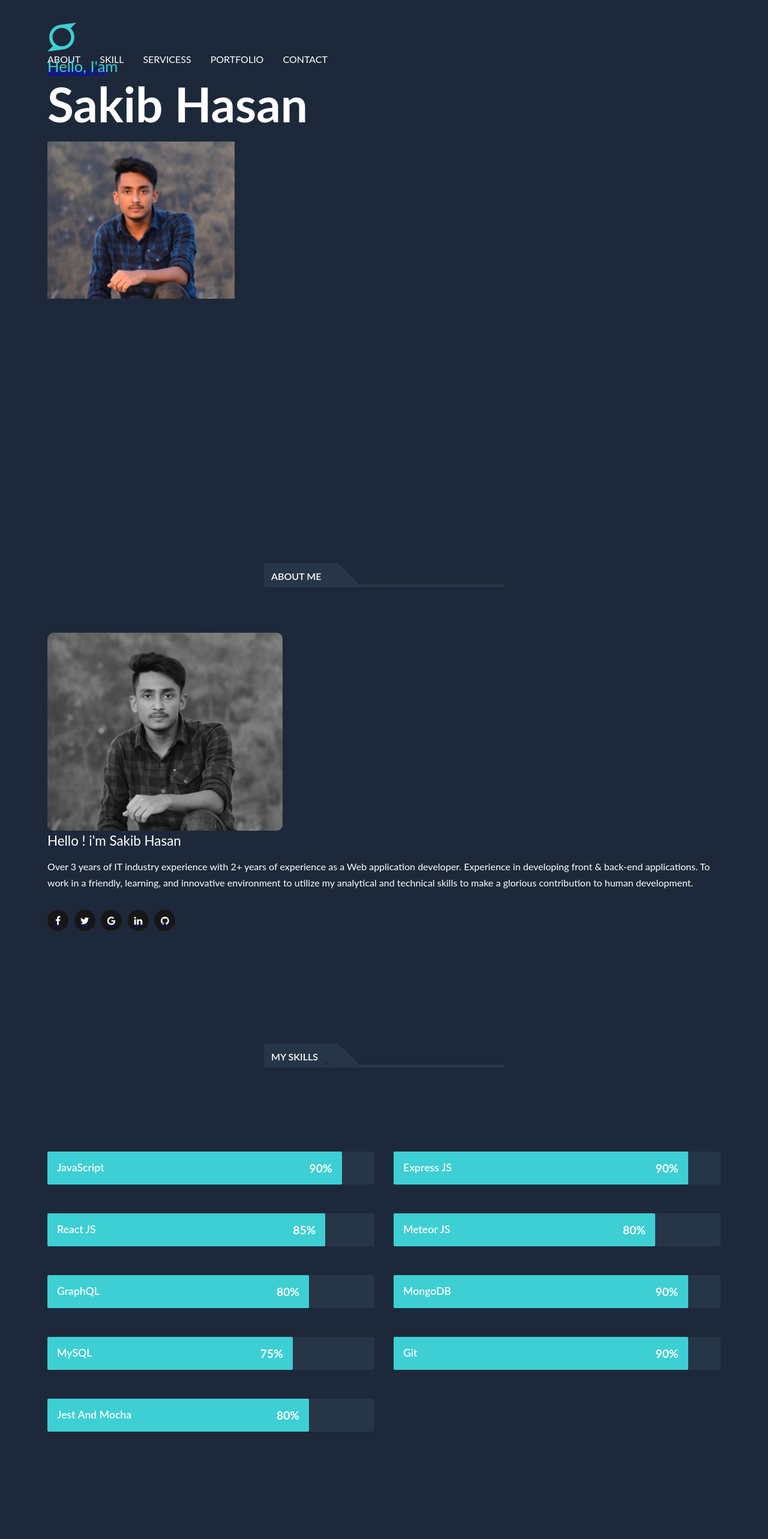
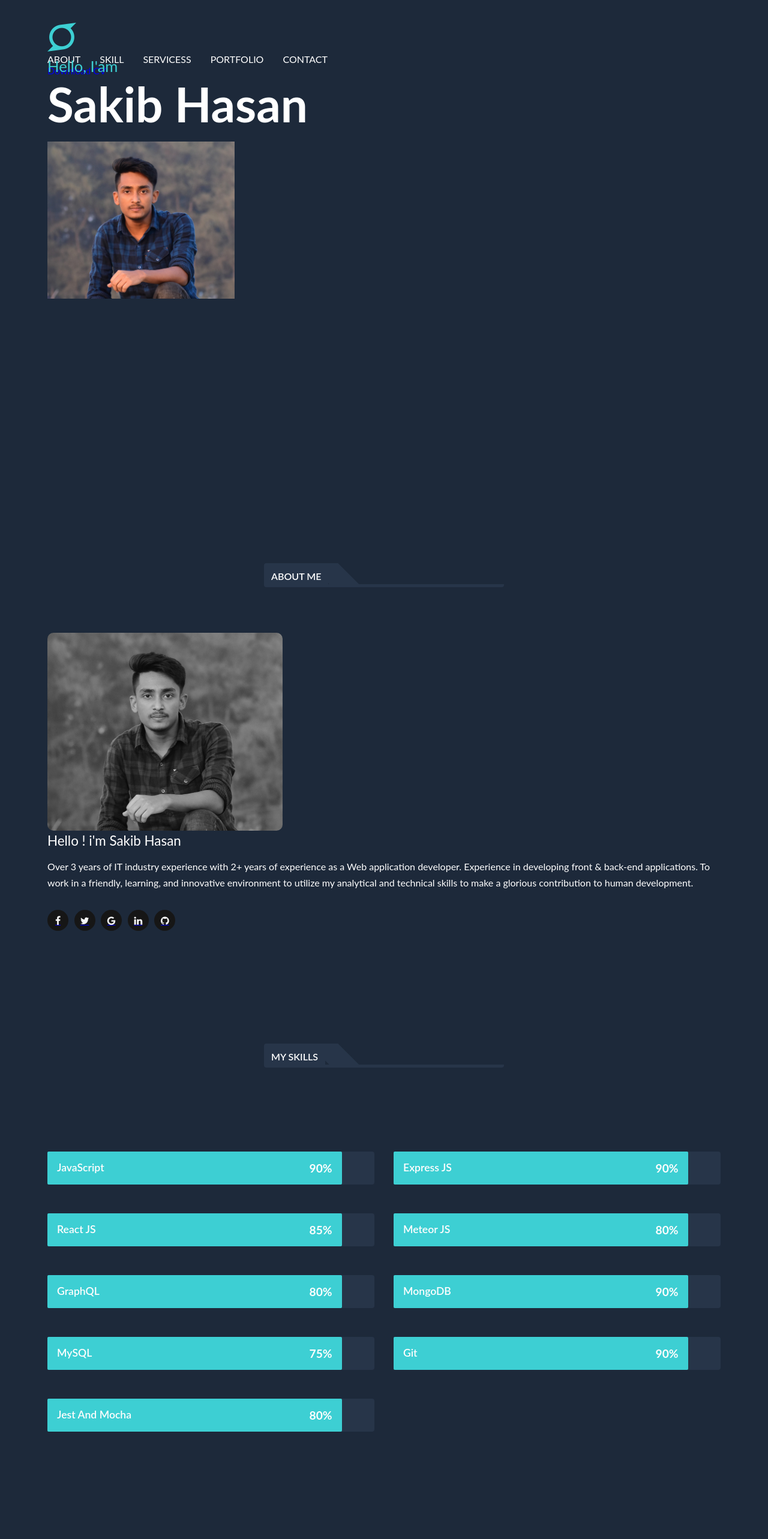
Before and after one commit to sakibhasancse/protfolio-sakib, a React (Create React App) app: page / in a window 1280 px wide. Shown: the top 2566 px of the page at 60% size. Built offline with nearby package versions, Linux system fonts and the light colour scheme.

Commit message:
text updated

```diff
--- a/src/assets/css/App.css
+++ b/src/assets/css/App.css
@@ -394,28 +394,28 @@ section.skills .card-wrapper .card .graphic {
   background: var(--primary) !important;
 }
 
-section.skills .card-wrapper .card .percentage_95 {
+.percentage_95 {
   width: 95%;
 }
-section.skills .card-wrapper .card .percentage_100 {
+.percentage_100 {
   width: 100%;
 }
-section.skills .card-wrapper .card .percentage_90 {
+.percentage_90 {
   width: 90%;
 }
-section.skills .card-wrapper .card .percentage_85 {
+.percentage_85 {
   width: 85%;
 }
-section.skills .card-wrapper .card .percentage_50 {
+.percentage_50 {
   width: 50%;
 }
-section.skills .card-wrapper .card .percentage_75 {
+.percentage_75 {
   width: 75%;
 }
-section.skills .card-wrapper .card .percentage_70 {
+.percentage_70 {
   width: 70%;
 }
-section.skills .card-wrapper .card .percentage_80 {
+.percentage_80 {
   width: 80%;
 }
 
@@ -1120,3 +1120,7 @@ footer .copy-right {
 .text-white {
   color: rgb(232, 226, 226);
 }
+
+.underline {
+  text-decoration:none
+}
--- a/src/components/Navbar.js
+++ b/src/components/Navbar.js
@@ -1,5 +1,6 @@
 import React from 'react';
 import Resume from '../assets/Resume of Sakib Hasan.pdf'
+import { Link } from 'react-router-dom'
 
 const Navbar = () => {
     return (
@@ -18,7 +19,7 @@ const Navbar = () => {
             </div>
 
             <div className="right">
-                <a href={Resume} className="btn btn-primary">Download CV</a>
+                <Link to={Resume} className="btn btn-primary underline">Download CV</Link>
             </div>
         </nav>
     )
--- a/src/components/Protfolio.js
+++ b/src/components/Protfolio.js
@@ -16,7 +16,7 @@ const Protfolio = () => (
                     </div>
                     <div className="card-content">
                         <a className="title" href="/">Excenge Mony</a>
-                        <p class="content">A Application is Collection of Exchenge  Your Doller Or Tk Buye Card Or Bd Accounte</p>
+                        <p class="content">Lorem ipsum dolor sit amet, consectetur adipiscing elit, sed do eiusmod tempor incididunt ut labore et dolore magna aliqua. Ut enim ad minim veniam</p>
                         <i className="fa fa-github"> </i>
                         <i class="fa fa-external-link" aria-hidden="true"></i>
                     </div>
@@ -27,7 +27,7 @@ const Protfolio = () => (
                     </div>
                     <div className="card-content">
                         <a className="title" href="/">Excenge Mony</a>
-                        <p class="content"> A Application is Collection of Exchenge  Your Doller Or Tk Buye Card Or Bd Accounte</p>
+                        <p class="content"> Lorem ipsum dolor sit amet, consectetur adipiscing elit, sed do eiusmod tempor incididunt ut labore et dolore magna aliqua. Ut enim ad minim veniam</p>
                         <i className="fa fa-github"></i><i class="fa fa-external-link" aria-hidden="true"></i>
                     </div>
                 </div>
@@ -38,7 +38,7 @@ const Protfolio = () => (
                     </div>
                     <div className="card-content">
                         <a className="title" href="/">Excenge Mony</a>
-                        <p class="content">A Application is Collection of Exchenge  Your Doller Or Tk Buye Card Or Bd Accounte
+                        <p class="content">Lorem ipsum dolor sit amet, consectetur adipiscing elit, sed do eiusmod tempor incididunt ut labore et dolore magna aliqua. Ut enim ad minim veniam
                             </p>
                         <i className="fa fa-github"></i><i class="fa fa-external-link" aria-hidden="true"></i>
                     </div>
@@ -48,7 +48,7 @@ const Protfolio = () => (
                     </div>
                     <div className="card-content">
                         <a className="title" href="/">Excenge Mony</a>
-                        <p class="content">A Application is Collection of Exchenge  Your Doller Or Tk Buye Card Or Bd Accounte
+                        <p class="content">Lorem ipsum dolor sit amet, consectetur adipiscing elit, sed do eiusmod tempor incididunt ut labore et dolore magna aliqua. Ut enim ad minim veniam
                             </p>
                         <i className="fa fa-github"></i>
                         <i className="fa fa-github"></i>
@@ -60,7 +60,7 @@ const Protfolio = () => (
                     </div>
                     <div className="card-content">
                         <a className="title" href="/">Excenge Mony</a>
-                        <p class="content">A Application is Collection of Exchenge  Your Doller Or Tk Buye Card Or Bd Accounte
+                        <p class="content">Lorem ipsum dolor sit amet, consectetur adipiscing elit, sed do eiusmod tempor incididunt ut labore et dolore magna aliqua. Ut enim ad minim veniam
                             </p>
                         <i className="fa fa-github"></i><i class="fa fa-external-link" aria-hidden="true"></i>
                     </div>
@@ -71,7 +71,7 @@ const Protfolio = () => (
                     </div>
                     <div className="card-content">
                         <a className="title" href="/">Excenge Mony</a>
-                        <p class="content">A Application is Collection of Exchenge  Your Doller Or Tk Buye Card Or Bd Accounte
+                        <p class="content">Lorem ipsum dolor sit amet, consectetur adipiscing elit, sed do eiusmod tempor incididunt ut labore et dolore magna aliqua. Ut enim ad minim veniam
                             </p>
                         <i className="fa fa-github"></i><i class="fa fa-external-link" aria-hidden="true"></i>
                     </div>
```
